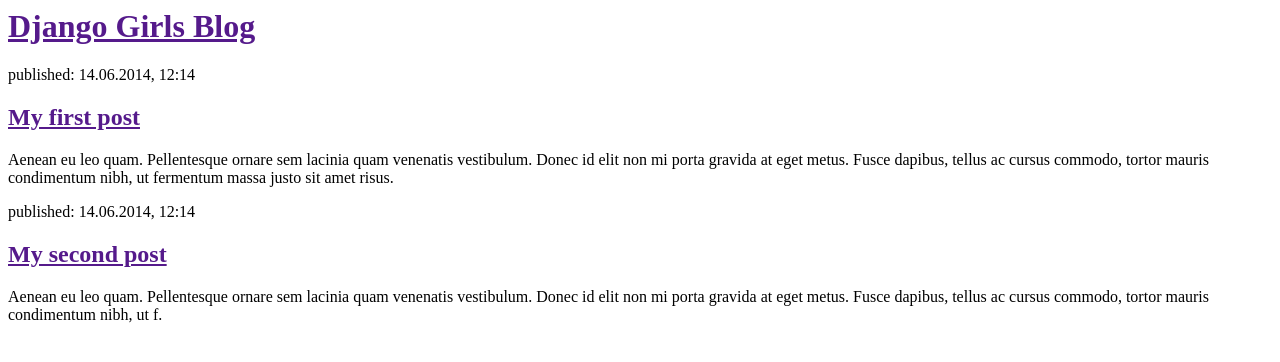
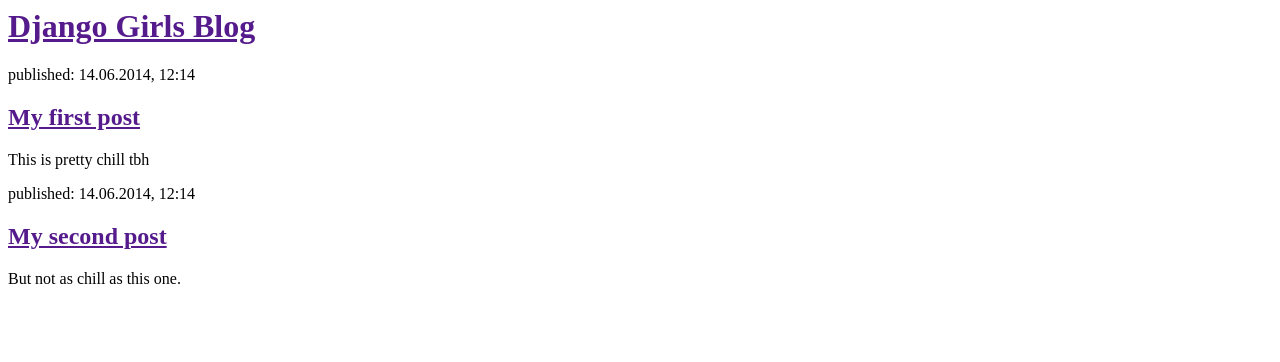
Before and after one commit to Hbeilinson/my-first-blog, a Django app: page / in a window 1280 px wide. Shown: the top 362 px of the page. Run offline with Django 3.2, Linux system fonts and the light colour scheme.

Commit message:
Edited HTML

```diff
--- a/blog/templates/blog/post_list.html
+++ b/blog/templates/blog/post_list.html
@@ -1,6 +1,6 @@
 <html>
     <head>
-        <title>Django Girls blog</title>
+        <title>Hannah's super cool blog</title>
     </head>
     <body>
         <div>
@@ -10,13 +10,13 @@
         <div>
             <p>published: 14.06.2014, 12:14</p>
             <h2><a href="">My first post</a></h2>
-            <p>Aenean eu leo quam. Pellentesque ornare sem lacinia quam venenatis vestibulum. Donec id elit non mi porta gravida at eget metus. Fusce dapibus, tellus ac cursus commodo, tortor mauris condimentum nibh, ut fermentum massa justo sit amet risus.</p>
+            <p>This is pretty chill tbh</p>
         </div>
 
         <div>
             <p>published: 14.06.2014, 12:14</p>
             <h2><a href="">My second post</a></h2>
-            <p>Aenean eu leo quam. Pellentesque ornare sem lacinia quam venenatis vestibulum. Donec id elit non mi porta gravida at eget metus. Fusce dapibus, tellus ac cursus commodo, tortor mauris condimentum nibh, ut f.</p>
+            <p>But not as chill as this one.</p>
         </div>
     </body>
 </html>
```
